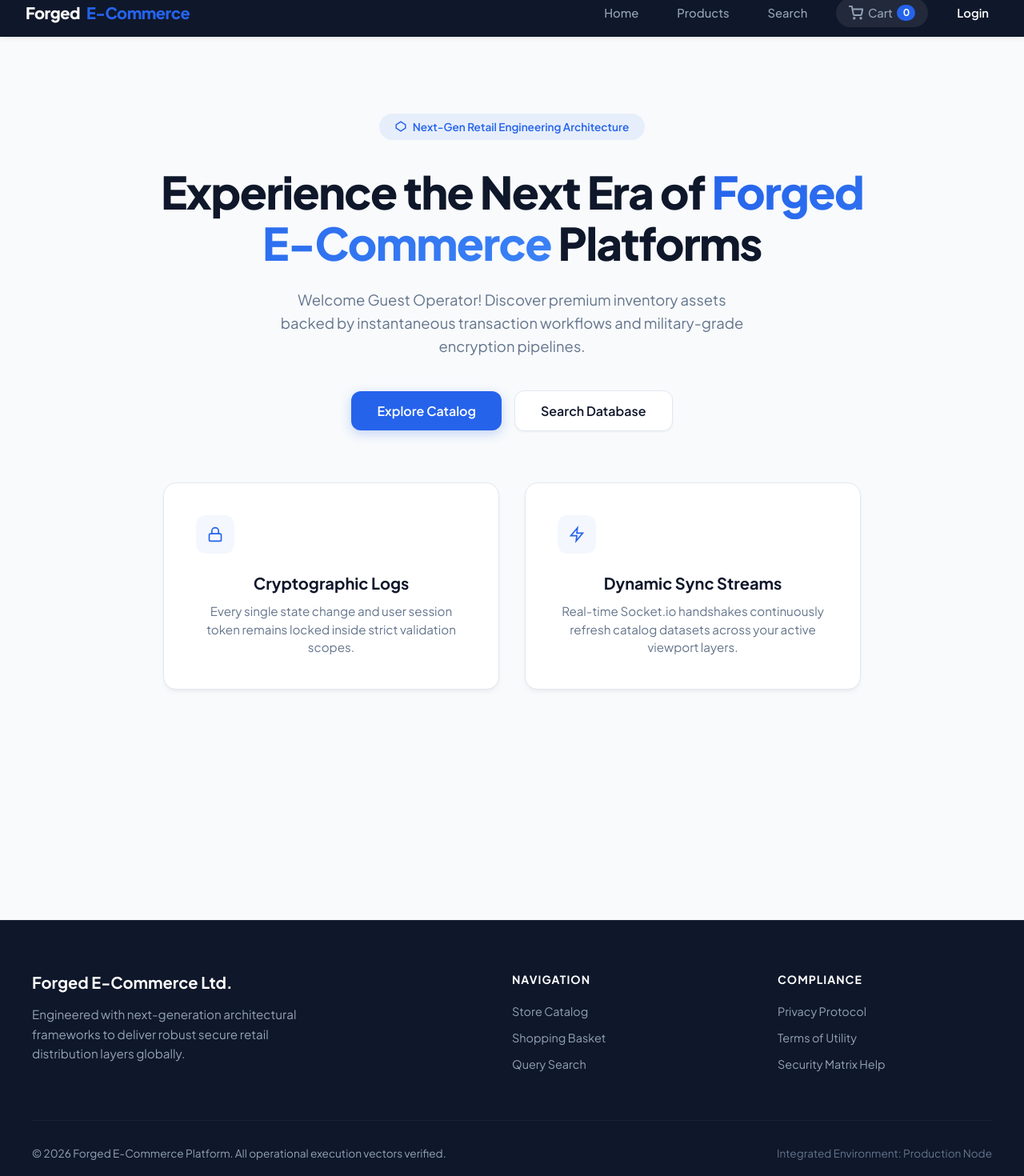
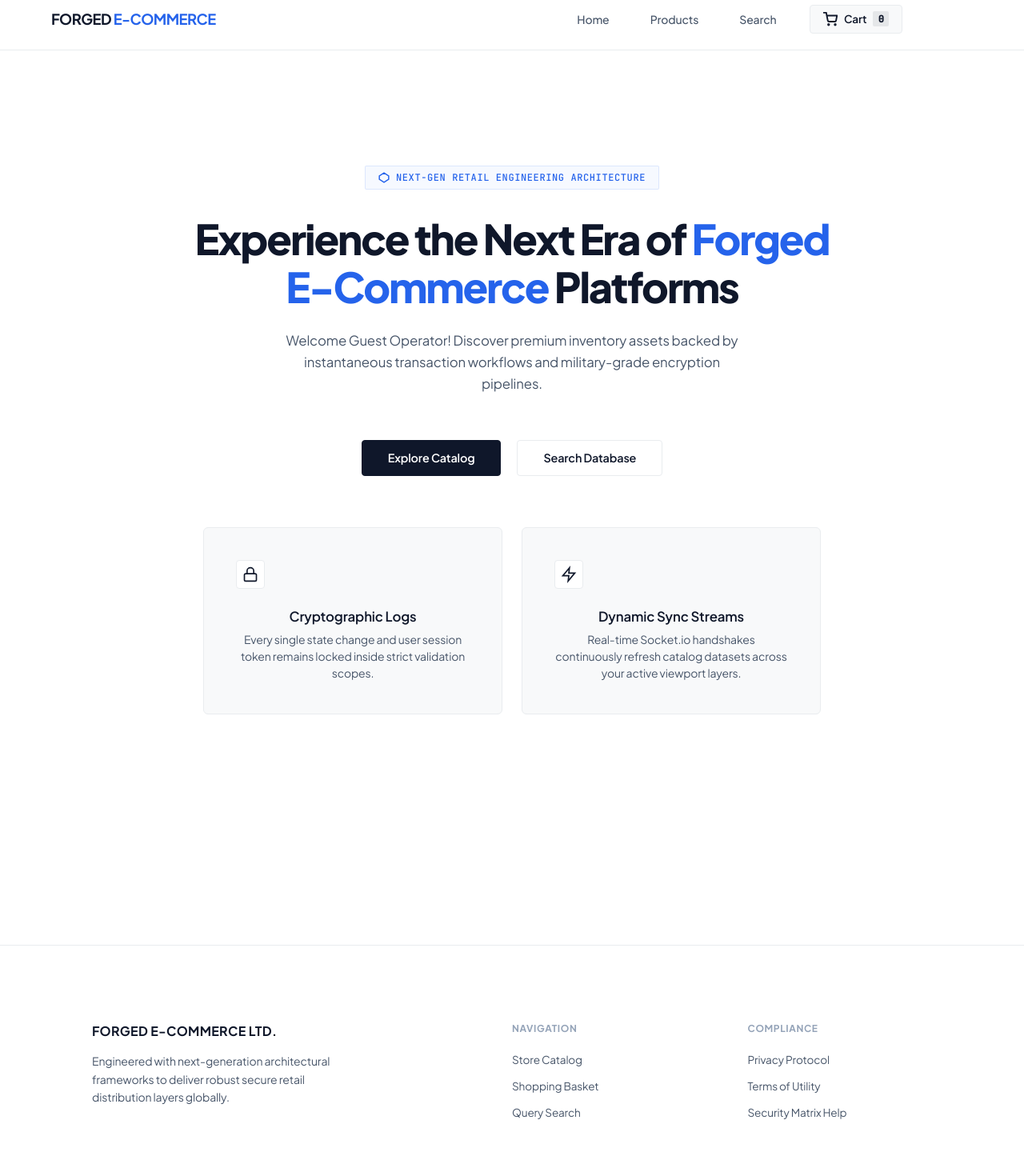
Before and after one commit to forged-co-in/react-vuln-app, a React (Create React App) app in the folder react-vulnerable-app/: page / in a window 1280 px wide. Shown: the part 35-1505 px from the top of the page at 80% size. Built offline with nearby package versions, Linux system fonts and the light colour scheme; no server answers.

Commit message:
style(theme): implement premium light monochrome tokens and crisp border metrics

```diff
--- a/react-vulnerable-app/src/styles/App.css
+++ b/react-vulnerable-app/src/styles/App.css
@@ -1,26 +1,25 @@
 /* =========================================================================
-   🎨 FORGED E-COMMERCE CORE DESIGN SYSTEM (TAILWIND-STYLE TOKENS)
+   🌐 FORGED E-COMMERCE LOGISTICS CORE (HUMAN-ENGINEERED PREMIUM LIGHT MODE)
    ========================================================================= */
-@import url('https://fonts.googleapis.com/css2?family=Plus+Jakarta+Sans:wght@300;400;500;600;700;800&display=swap');
+@import url('https://fonts.googleapis.com/css2?family=Plus+Jakarta+Sans:wght@400;500;600;700;800&family=JetBrains+Mono:wght@400;500&display=swap');
 
 :root {
-  --primary: #0f172a;       /* Slate 900 */
-  --primary-light: #1e293b; /* Slate 800 */
-  --accent: #2563eb;        /* Royal Blue */
-  --accent-hover: #1d4ed8;
-  --success: #10b981;       /* Emerald */
-  --text-main: #0f172a;
-  --text-muted: #64748b;    /* Slate 500 */
-  --bg-base: #f8fafc;       /* Slate 50 */
-  --bg-card: #ffffff;
-  --border: #e2e8f0;        /* Slate 200 */
-  --radius-sm: 6px;
-  --radius-md: 12px;
-  --radius-lg: 16px;
-  --shadow-sm: 0 1px 3px rgba(0,0,0,0.05);
-  --shadow-md: 0 4px 6px -1px rgba(0, 0, 0, 0.05), 0 2px 4px -1px rgba(0, 0, 0, 0.03);
-  --shadow-lg: 0 10px 15px -3px rgba(0, 0, 0, 0.05), 0 4px 6px -2px rgba(0, 0, 0, 0.02);
-  --transition: all 0.25s cubic-bezier(0.4, 0, 0.2, 1);
+  --bg-main: #ffffff;          /* Pure crisp white background */
+  --bg-panel: #f8f9fa;         /* Soft clean elevation surface */
+  --bg-hover: #f1f3f5;
+
+  --brand-blue: #2563eb;       /* Core engineering royal blue */
+  --brand-cyan: #0891b2;
+
+  --border-subtle: #e9ecef;    /* Razor-sharp light dividers */
+  --border-focus: #ced4da;
+
+  --text-pure: #0f172a;        /* Deep midnight slate text */
+  --text-gray: #475569;        /* Structural description slate */
+  --text-dark: #94a3b8;
+
+  --font-mono: 'JetBrains Mono', monospace;
+  --transition-fast: 0.15s cubic-bezier(0.16, 1, 0.3, 1);
 }
 
 * {
@@ -32,163 +31,152 @@
 }
 
 body {
-  background-color: var(--bg-base);
-  color: var(--text-main);
+  background-color: var(--bg-main);
+  color: var(--text-pure);
   min-height: 100vh;
+  letter-spacing: -0.01em;
 }
 
 /* =========================================================================
-   🧱 NAVBAR MANAGEMENT
+   🧱 HAND-CODED NAV BAR LAYOUT
    ========================================================================= */
 .navbar-container {
-  background-color: var(--primary);
-  padding: 0.75rem 2rem;
+  background-color: rgba(255, 255, 255, 0.85);
+  padding: 1.25rem 4rem;
   display: flex;
   align-items: center;
   justify-content: space-between;
-  box-shadow: var(--shadow-md);
+  border-bottom: 1px solid var(--border-subtle);
   position: sticky;
   top: 0;
   z-index: 1000;
-  backdrop-filter: blur(8px);
+  backdrop-filter: blur(12px);
 }
 
 .nav-brand {
-  color: #ffffff;
-  font-weight: 800;
-  font-size: 1.25rem;
-  letter-spacing: -0.5px;
+  color: var(--text-pure);
+  font-weight: 700;
+  font-size: 1.15rem;
+  letter-spacing: -0.03em;
   text-decoration: none;
-  display: flex;
-  align-items: center;
-  gap: 0.5rem;
+  text-transform: uppercase;
 }
 
 .nav-brand span {
-  color: var(--accent);
+  color: var(--brand-blue);
 }
 
 .nav-links-wrapper {
   display: flex;
   align-items: center;
-  gap: 1.5rem;
+  gap: 2rem;
 }
 
 .nav-item-link {
-  color: #94a3b8;
+  color: var(--text-gray);
   text-decoration: none;
   font-weight: 500;
-  font-size: 0.925rem;
-  transition: var(--transition);
-  padding: 0.5rem 0.75rem;
-  border-radius: var(--radius-sm);
+  font-size: 0.875rem;
+  transition: var(--transition-fast);
+  padding: 0.35rem 0.6rem;
 }
 
 .nav-item-link:hover, .nav-item-link.active {
-  color: #ffffff;
-  background-color: rgba(255,255,255,0.05);
-}
-
-.nav-item-link.admin-highlight {
-  color: #f59e0b;
-  font-weight: 600;
-}
-
-.nav-item-link.admin-highlight:hover {
-  background-color: rgba(245, 158, 11, 0.1);
-  color: #fbbf24;
+  color: var(--text-pure);
 }
 
 .cart-link-badge {
   display: flex;
   align-items: center;
-  gap: 0.35rem;
-  background-color: rgba(255,255,255,0.08);
-  padding: 0.5rem 1rem;
-  border-radius: 9999px;
-  transition: var(--transition);
+  gap: 0.5rem;
+  background-color: var(--bg-panel);
+  border: 1px solid var(--border-subtle);
+  padding: 0.45rem 1rem;
+  border-radius: 4px;
+  font-size: 0.85rem;
+  font-weight: 600;
+  transition: var(--transition-fast);
+  color: var(--text-pure) !important;
 }
 
 .cart-link-badge:hover {
-  background-color: var(--accent);
-  color: #ffffff !important;
+  border-color: var(--brand-blue);
+  background-color: rgba(37, 99, 235, 0.03);
 }
 
 .cart-badge-count {
-  background-color: var(--accent);
-  color: white;
+  font-family: var(--font-mono);
+  background-color: rgba(15, 23, 42, 0.08);
+  color: var(--text-pure);
   font-size: 0.75rem;
-  font-weight: 700;
-  padding: 0.15rem 0.45rem;
-  border-radius: 9999px;
-  min-width: 18px;
-  text-align: center;
+  font-weight: 600;
+  padding: 0.1rem 0.4rem;
+  border-radius: 2px;
 }
 
 .logout-btn-nav {
-  background-color: #ef4444;
-  color: white;
-  border: none;
-  padding: 0.5rem 1.25rem;
-  border-radius: var(--radius-sm);
+  background-color: transparent;
+  color: #dc2626;
+  border: 1px solid rgba(220, 38, 38, 0.2);
+  padding: 0.45rem 1rem;
+  border-radius: 4px;
   font-weight: 600;
-  font-size: 0.875rem;
+  font-size: 0.85rem;
   cursor: pointer;
-  transition: var(--transition);
+  transition: var(--transition-fast);
 }
 
 .logout-btn-nav:hover {
-  background-color: #dc2626;
-  transform: translateY(-1px);
+  background-color: rgba(220, 38, 38, 0.05);
+  border-color: #dc2626;
 }
 
 /* =========================================================================
-   🏡 ANIMATED HOME VIEW LAYOUT
+   🏡 ENGINEERED HOME SECTION (CLEAN TYPE-SCALE PACE)
    ========================================================================= */
 .home-hero-section {
-  padding: 6rem 2rem;
+  padding: 9rem 2rem 6rem 2rem;
   text-align: center;
-  max-width: 1000px;
+  max-width: 900px;
   margin: 0 auto;
-  opacity: 0;
-  transform: translateY(20px);
-  animation: viewEntryLoad 0.8s cubic-bezier(0.16, 1, 0.3, 1) forwards;
 }
 
 .hero-pill-badge {
   display: inline-flex;
   align-items: center;
   gap: 0.5rem;
-  background-color: rgba(37, 99, 235, 0.08);
-  color: var(--accent);
-  padding: 0.5rem 1.25rem;
-  border-radius: 9999px;
-  font-size: 0.85rem;
-  font-weight: 600;
+  font-family: var(--font-mono);
+  background-color: rgba(37, 99, 235, 0.04);
+  color: var(--brand-blue);
+  border: 1px solid rgba(37, 99, 235, 0.12);
+  padding: 0.4rem 1rem;
+  border-radius: 2px;
+  font-size: 0.75rem;
+  font-weight: 500;
+  text-transform: uppercase;
+  letter-spacing: 0.05em;
   margin-bottom: 2rem;
 }
 
 .hero-main-title {
-  font-size: 3.5rem;
+  font-size: 3.25rem;
   font-weight: 800;
-  letter-spacing: -1.5px;
-  color: var(--primary);
+  letter-spacing: -0.04em;
+  color: var(--text-pure);
   line-height: 1.15;
   margin-bottom: 1.5rem;
 }
 
 .hero-main-title em {
   font-style: normal;
-  background: linear-gradient(135deg, #2563eb, #3b82f6);
-  -webkit-background-clip: text;
-  -webkit-text-fill-color: transparent;
+  color: var(--brand-blue);
 }
 
 .hero-sub-description {
-  font-size: 1.15rem;
-  color: var(--text-muted);
-  max-width: 600px;
-  margin: 0 auto 2.5rem auto;
+  font-size: 1.05rem;
+  color: var(--text-gray);
+  max-width: 580px;
+  margin: 0 auto 3.5rem auto;
   line-height: 1.6;
 }
 
@@ -196,76 +184,75 @@ body {
   display: flex;
   align-items: center;
   justify-content: center;
-  gap: 1rem;
+  gap: 1.25rem;
 }
 
 .btn-primary-action {
-  background-color: var(--accent);
-  color: white;
+  background-color: var(--text-pure);
+  color: var(--bg-main);
   text-decoration: none;
-  padding: 0.875rem 2rem;
-  border-radius: var(--radius-md);
+  padding: 0.8rem 2rem;
+  border-radius: 4px;
   font-weight: 600;
-  box-shadow: 0 4px 14px rgba(37, 99, 235, 0.25);
-  transition: var(--transition);
+  font-size: 0.9rem;
+  transition: var(--transition-fast);
+  border: 1px solid var(--text-pure);
 }
 
 .btn-primary-action:hover {
-  background-color: var(--accent-hover);
-  transform: translateY(-2px);
-  box-shadow: 0 6px 20px rgba(37, 99, 235, 0.35);
+  background-color: transparent;
+  color: var(--text-pure);
 }
 
 .btn-secondary-action {
-  background-color: white;
-  color: var(--primary);
+  background-color: transparent;
+  color: var(--text-pure);
   text-decoration: none;
-  padding: 0.875rem 2rem;
-  border-radius: var(--radius-md);
+  padding: 0.8rem 2rem;
+  border-radius: 4px;
   font-weight: 600;
-  border: 1px solid var(--border);
-  box-shadow: var(--shadow-sm);
-  transition: var(--transition);
+  font-size: 0.9rem;
+  border: 1px solid var(--border-subtle);
+  transition: var(--transition-fast);
 }
 
 .btn-secondary-action:hover {
-  background-color: var(--bg-base);
-  border-color: var(--text-muted);
-  transform: translateY(-2px);
+  background-color: rgba(0, 0, 0, 0.01);
+  border-color: var(--text-gray);
 }
 
 /* =========================================================================
-   📦 FEATURED GRID SYSTEM
+   📦 HIGH-END SEAMLESS PRODUCT FEATURES PANEL
    ========================================================================= */
 .home-features-showcase {
-  max-width: 1200px;
-  margin: 0 auto;
-  padding: 4rem 2rem;
+  max-width: 1050px;
+  margin: 4rem auto 0 auto;
+  padding: 0 2rem;
   display: grid;
   grid-template-columns: repeat(auto-fit, minmax(300px, 1fr));
-  gap: 2rem;
+  gap: 1.5rem;
 }
 
 .feature-showcase-card {
-  background-color: var(--bg-card);
+  background-color: var(--bg-panel);
   padding: 2.5rem;
-  border-radius: var(--radius-lg);
-  border: 1px solid var(--border);
-  box-shadow: var(--shadow-md);
-  transition: var(--transition);
+  border-radius: 6px;
+  border: 1px solid var(--border-subtle);
+  transition: var(--transition-fast);
 }
 
 .feature-showcase-card:hover {
-  transform: translateY(-4px);
-  box-shadow: var(--shadow-lg);
-  border-color: rgba(37, 99, 235, 0.2);
+  border-color: var(--border-focus);
+  background-color: var(--bg-main);
+  box-shadow: 0 8px 24px rgba(0, 0, 0, 0.04);
 }
 
 .feature-card-icon {
-  width: 48px;
-  height: 48px;
-  background-color: rgba(37, 99, 235, 0.05);
-  border-radius: var(--radius-md);
+  width: 36px;
+  height: 36px;
+  background-color: var(--bg-main);
+  border: 1px solid var(--border-subtle);
+  border-radius: 4px;
   display: flex;
   align-items: center;
   justify-content: center;
@@ -273,62 +260,65 @@ body {
 }
 
 .feature-card-icon svg {
-  color: var(--accent);
+  color: var(--text-pure);
 }
 
 .feature-card-title {
-  font-size: 1.25rem;
-  font-weight: 700;
-  color: var(--primary);
-  margin-bottom: 0.75rem;
+  font-size: 1.05rem;
+  font-weight: 600;
+  color: var(--text-pure);
+  margin-bottom: 0.5rem;
+  letter-spacing: -0.01em;
 }
 
 .feature-card-text {
-  font-size: 0.95rem;
-  color: var(--text-muted);
+  font-size: 0.875rem;
+  color: var(--text-gray);
   line-height: 1.5;
 }
 
 /* =========================================================================
-   👣 ENTERPRISE FOOTER LAYOUT
+   👣 ENTERPRISE MINIMALIST LOGISTICS FOOTER
    ========================================================================= */
 .enterprise-footer {
-  background-color: var(--primary);
-  color: #94a3b8;
-  padding: 4rem 2rem 2rem 2rem;
-  margin-top: 8rem;
-  border-top: 1px solid var(--primary-light);
+  background-color: var(--bg-main);
+  border-top: 1px solid var(--border-subtle);
+  padding: 6rem 4rem 3rem 4rem;
+  margin-top: 12rem;
 }
 
 .footer-top-grid {
-  max-width: 1200px;
+  max-width: 1050px;
   margin: 0 auto;
   display: grid;
   grid-template-columns: 2fr repeat(2, 1fr);
   gap: 4rem;
-  padding-bottom: 3rem;
-  border-bottom: 1px solid rgba(255,255,255,0.05);
+  padding-bottom: 4rem;
+  border-bottom: 1px solid var(--border-subtle);
 }
 
 .footer-info-col h4 {
-  color: white;
-  font-size: 1.25rem;
+  color: var(--text-pure);
+  font-size: 1rem;
   font-weight: 700;
   margin-bottom: 1rem;
+  text-transform: uppercase;
+  letter-spacing: 0.02em;
 }
 
 .footer-info-col p {
   line-height: 1.6;
-  font-size: 0.95rem;
-  max-width: 360px;
+  font-size: 0.875rem;
+  color: var(--text-gray);
+  max-width: 340px;
 }
 
 .footer-links-col h5 {
-  color: white;
-  font-size: 0.875rem;
+  color: var(--text-dark);
+  font-size: 0.75rem;
   font-weight: 700;
   text-transform: uppercase;
-  letter-spacing: 1px;
+  letter-spacing: 0.05em;
   margin-bottom: 1.25rem;
 }
 
@@ -341,33 +331,24 @@ body {
 }
 
 .footer-links-col ul li a {
-  color: #94a3b8;
+  color: var(--text-gray);
   text-decoration: none;
-  font-size: 0.9rem;
-  transition: var(--transition);
+  font-size: 0.85rem;
+  transition: var(--transition-fast);
 }
 
 .footer-links-col ul li a:hover {
-  color: white;
-  padding-left: 4px;
+  color: var(--text-pure);
 }
 
 .footer-bottom-bar {
-  max-width: 1200px;
+  max-width: 1050px;
   margin: 0 auto;
   padding-top: 2rem;
   display: flex;
   align-items: center;
   justify-content: space-between;
-  font-size: 0.85rem;
+  font-family: var(--font-mono);
+  font-size: 0.75rem;
+  color: var(--text-dark);
 }
-
-/* =========================================================================
-   🎬 KEYFRAME ANIMATIONS
-   ========================================================================= */
-@keyframes viewEntryLoad {
-  to {
-    opacity: 1;
-    transform: translateY(0);
-  }
-}
```
